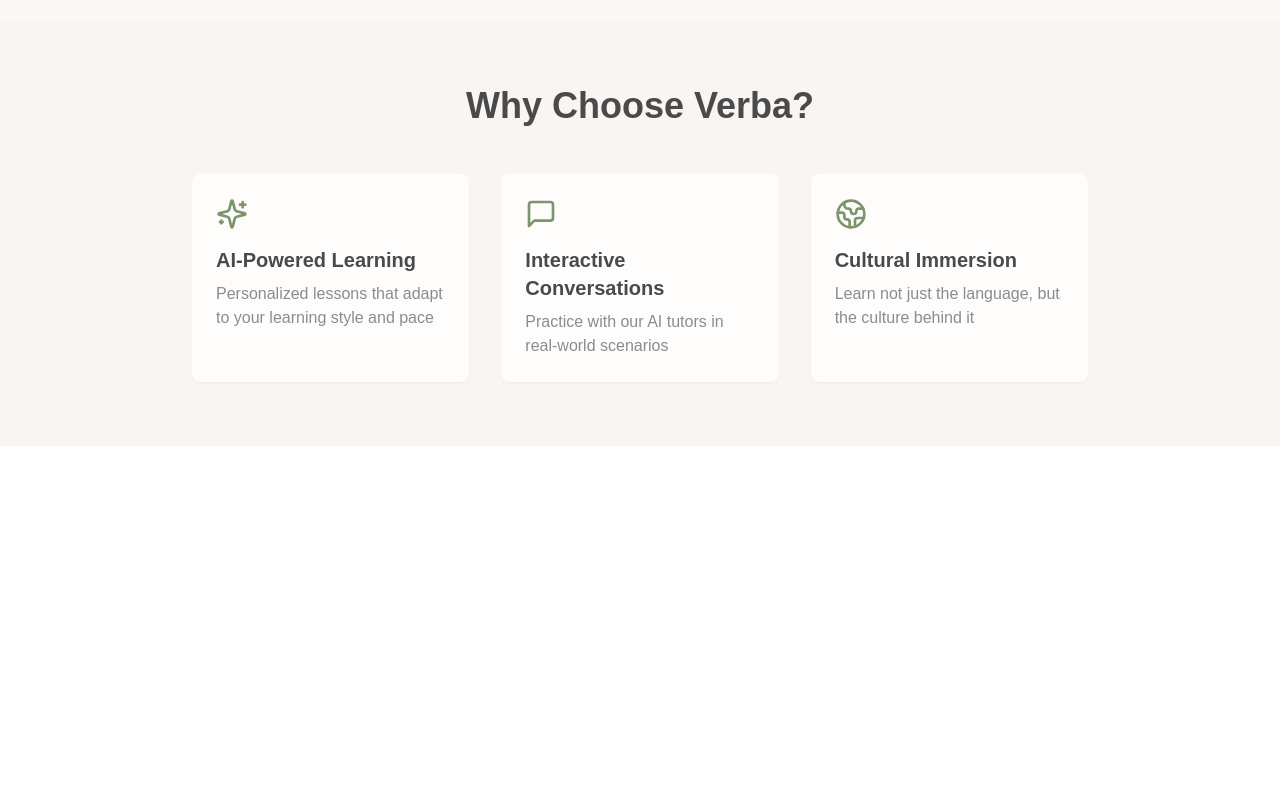
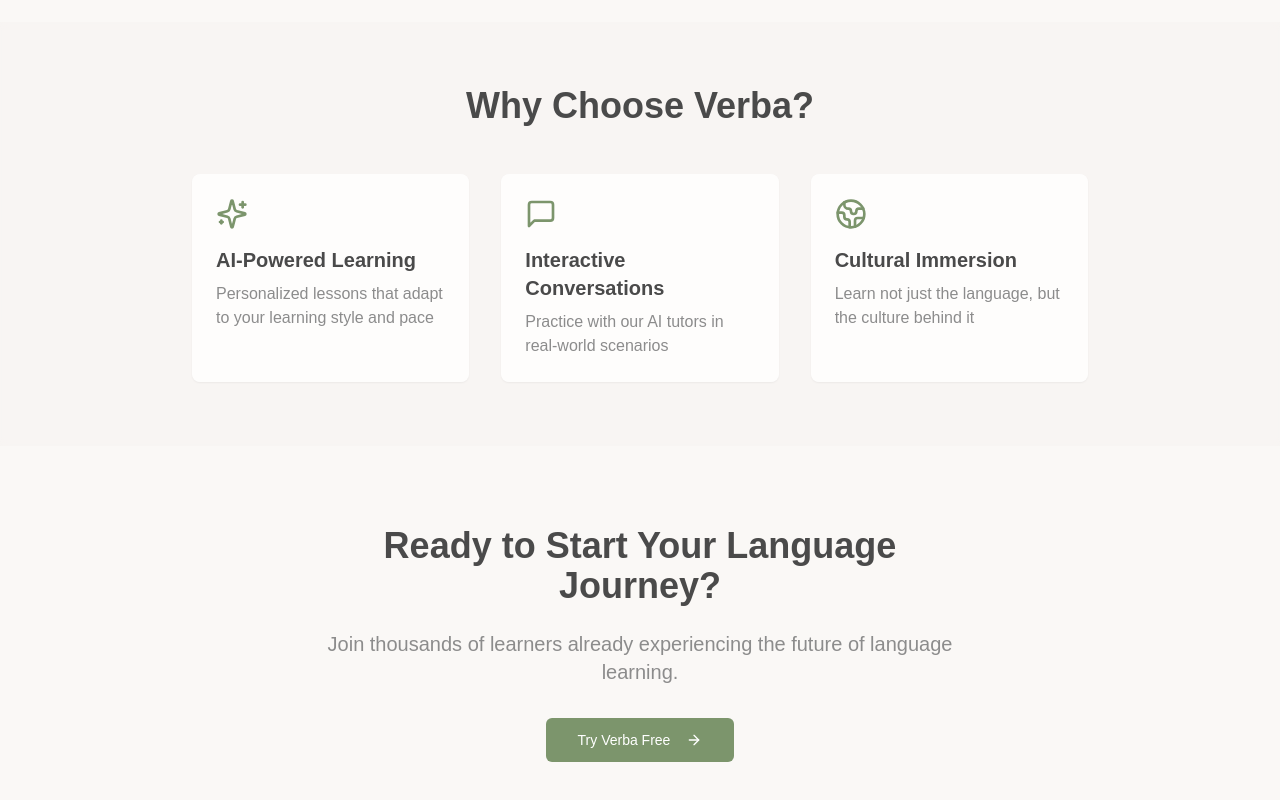
Before and after one commit to MoPaMo/verba, a Next.js app: page / in a window 1280 px wide. Shown: the part 726-1526 px from the top of the page. Before the commit the page ends 1172 px from the top, so only its background shows below. Built offline with nearby package versions, Linux system fonts and the light colour scheme.

Commit message:
feat: add promotional section to LandingPage for language learning engagement

```diff
--- a/app/page.tsx
+++ b/app/page.tsx
@@ -18,6 +18,7 @@ const languages: Language[] = [
     code: "de",
     disabled: false,
   },
+  // Add other languages as needed...
 ];
 
 const features = [
@@ -110,6 +111,25 @@ export default function LandingPage() {
           ))}
         </div>
       </section>
+
+      <section className="container mx-auto px-4 py-20">
+        <div className="max-w-2xl mx-auto text-center">
+          <h2 className="text-3xl md:text-4xl font-bold mb-6 text-[#4a4a4a] dark:text-[#e5e3e0] transition-colors duration-300">
+            Ready to Start Your Language Journey?
+          </h2>
+          <p className="text-xl mb-8 text-[#8c8c8c] dark:text-[#a09f9f] transition-colors duration-300">
+            Join thousands of learners already experiencing the future of
+            language learning.
+          </p>
+          <Button
+            size="lg"
+            className="bg-[#7c956c] hover:bg-[#6a8159] dark:bg-[#b3c4a5] dark:hover:bg-[#9fb38f] text-white dark:text-[#2a2a3c] transition-all duration-300"
+          >
+            Try Verba Free
+            <ArrowRight className="ml-2 h-4 w-4" />
+          </Button>
+        </div>
+      </section>
     </div>
   );
 }
```
